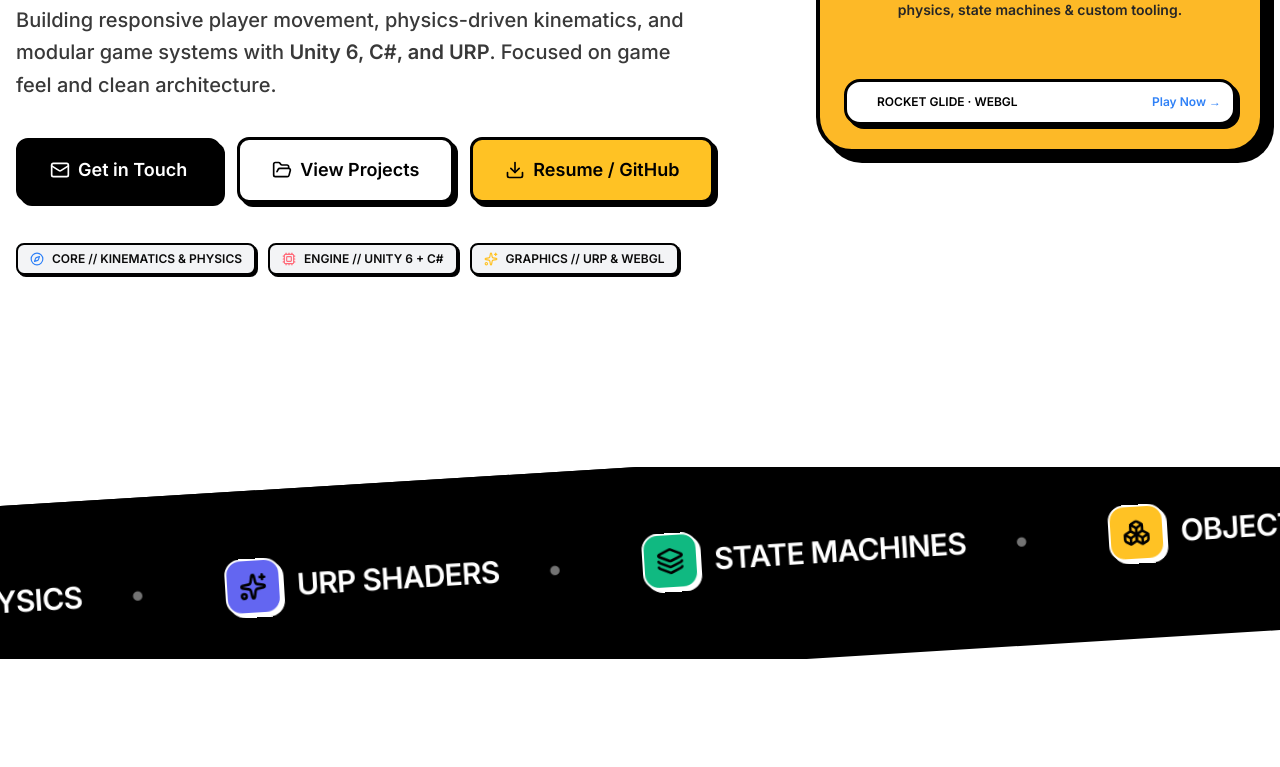
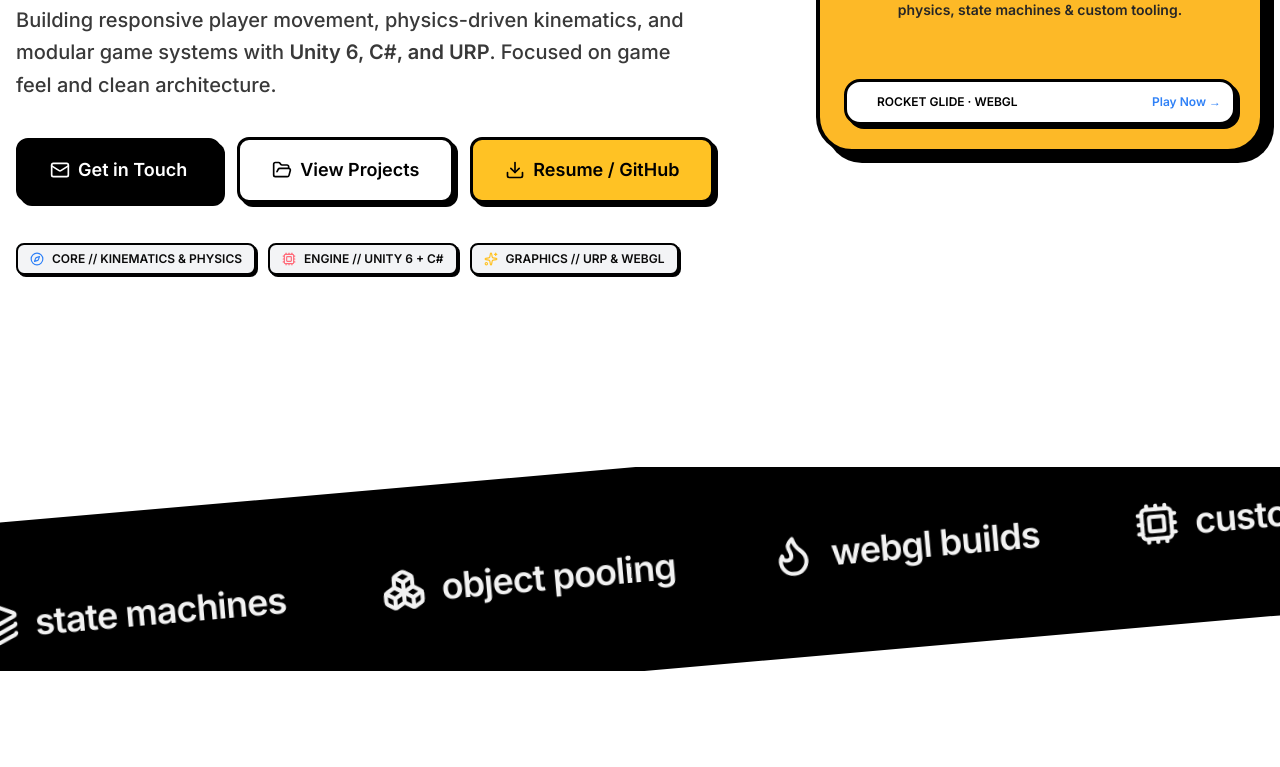
Before and after one commit to GitRohanM/rohan-manav-portfolio, a Next.js app: page / in a window 1280 px wide. Shown: the part 593-1360 px from the top of the page. Built offline with nearby package versions, Linux system fonts and the light colour scheme.

Commit message:
fix(marquee): match Paperfolio reference height, pure white typography, synchronized speed, and seamless wide bounds

```diff
--- a/app/globals.css
+++ b/app/globals.css
@@ -82,7 +82,7 @@
   display: flex;
   width: max-content;
   will-change: transform;
-  animation: marquee 50s linear infinite;
+  animation: marquee 32s linear infinite;
 }
 
 .animate-marquee:hover {
--- a/components/LogoMarquee.tsx
+++ b/components/LogoMarquee.tsx
@@ -14,74 +14,65 @@ import {
 } from "lucide-react";
 
 export function LogoMarquee() {
-  const skills = [
-    { name: "UNITY 6", icon: Gamepad2, color: "#FFC224" },
-    { name: "C# SCRIPTS", icon: Code2, color: "#FF6B7A" },
-    { name: "VEHICLE PHYSICS", icon: Gauge, color: "#2F81F7" },
-    { name: "URP SHADERS", icon: Sparkles, color: "#6366F1" },
-    { name: "STATE MACHINES", icon: Layers, color: "#10B981" },
-    { name: "OBJECT POOLING", icon: Boxes, color: "#FFC224" },
-    { name: "WEBGL BUILDS", icon: Flame, color: "#FF6B7A" },
-    { name: "CUSTOM TOOLS", icon: Cpu, color: "#2F81F7" },
-    { name: "CINEMACHINE", icon: Video, color: "#6366F1" },
-    { name: "GIT & LFS", icon: GitBranch, color: "#10B981" },
+  const items = [
+    { name: "unity 6", icon: Gamepad2 },
+    { name: "c# systems", icon: Code2 },
+    { name: "vehicle physics", icon: Gauge },
+    { name: "urp shaders", icon: Sparkles },
+    { name: "state machines", icon: Layers },
+    { name: "object pooling", icon: Boxes },
+    { name: "webgl builds", icon: Flame },
+    { name: "custom tools", icon: Cpu },
+    { name: "cinemachine", icon: Video },
+    { name: "git & lfs", icon: GitBranch },
   ];
 
   return (
     <div className="w-full overflow-hidden my-20 md:my-28 select-none">
-      {/* Tilted High-Impact Black Ribbon */}
-      <div className="relative bg-black text-white py-12 md:py-16 border-y-4 border-black -rotate-[3.5deg] min-w-[160vw] -ml-[30vw] w-[160vw] shadow-[0px_10px_0px_0px_#000000] flex items-center">
+      {/*
+        High-Impact Paperfolio Black Marquee Ribbon
+        - Matching reference: pure white monochrome logo lockups (white vector icon + bold lowercase typography)
+        - Height matching template: generous py-16 md:py-20 padding
+        - Exact template rotation: -rotate-[5deg]
+        - Symmetrical ultra-wide width (-ml-[50vw] w-[200vw]) to guarantee no edge clipping on any screen width
+        - Seamless loop with 2 identical tracks at 32s linear infinite
+      */}
+      <div className="relative bg-black text-white py-16 md:py-20 -rotate-[5deg] min-w-[200vw] -ml-[50vw] w-[200vw] flex items-center">
         {/* Seamless Infinite Marquee Track */}
         <div className="animate-marquee flex items-center">
           {/* Track 1 */}
-          <div className="flex items-center gap-14 md:gap-20 shrink-0 pr-14 md:pr-20">
-            {skills.map((item, idx) => {
+          <div className="flex items-center gap-16 md:gap-24 shrink-0 pr-16 md:pr-24">
+            {items.map((item, idx) => {
               const Icon = item.icon;
               return (
                 <div
                   key={`track1-${idx}`}
-                  className="flex items-center gap-4 text-white group"
+                  className="flex items-center gap-3.5 md:gap-4 text-white opacity-95 hover:opacity-100 transition-opacity"
                 >
-                  <div
-                    className="w-12 h-12 md:w-14 md:h-14 rounded-2xl border-2 border-white flex items-center justify-center shadow-[3px_3px_0px_0px_#ffffff] shrink-0"
-                    style={{ backgroundColor: item.color }}
-                  >
-                    <Icon className="w-6 h-6 md:w-7 md:h-7 text-black stroke-[2.2]" />
-                  </div>
-                  <span className="text-2xl md:text-3xl font-black tracking-tight whitespace-nowrap uppercase">
+                  <Icon className="w-9 h-9 md:w-11 md:h-11 text-white stroke-[2.2] shrink-0" />
+                  <span className="text-3xl md:text-4xl font-extrabold tracking-tight text-white whitespace-nowrap lowercase">
                     {item.name}
-                  </span>
-                  <span className="text-neutral-500 text-3xl font-black ml-8 select-none">
-                    •
                   </span>
                 </div>
               );
             })}
           </div>
 
-          {/* Track 2 (Identical for continuous seamless looping) */}
+          {/* Track 2 (Identical duplicate for 100% seamless infinite loop) */}
           <div
-            className="flex items-center gap-14 md:gap-20 shrink-0 pr-14 md:pr-20"
+            className="flex items-center gap-16 md:gap-24 shrink-0 pr-16 md:pr-24"
             aria-hidden="true"
           >
-            {skills.map((item, idx) => {
+            {items.map((item, idx) => {
               const Icon = item.icon;
               return (
                 <div
                   key={`track2-${idx}`}
-                  className="flex items-center gap-4 text-white group"
+                  className="flex items-center gap-3.5 md:gap-4 text-white opacity-95 hover:opacity-100 transition-opacity"
                 >
-                  <div
-                    className="w-12 h-12 md:w-14 md:h-14 rounded-2xl border-2 border-white flex items-center justify-center shadow-[3px_3px_0px_0px_#ffffff] shrink-0"
-                    style={{ backgroundColor: item.color }}
-                  >
-                    <Icon className="w-6 h-6 md:w-7 md:h-7 text-black stroke-[2.2]" />
-                  </div>
-                  <span className="text-2xl md:text-3xl font-black tracking-tight whitespace-nowrap uppercase">
+                  <Icon className="w-9 h-9 md:w-11 md:h-11 text-white stroke-[2.2] shrink-0" />
+                  <span className="text-3xl md:text-4xl font-extrabold tracking-tight text-white whitespace-nowrap lowercase">
                     {item.name}
-                  </span>
-                  <span className="text-neutral-500 text-3xl font-black ml-8 select-none">
-                    •
                   </span>
                 </div>
               );
```
